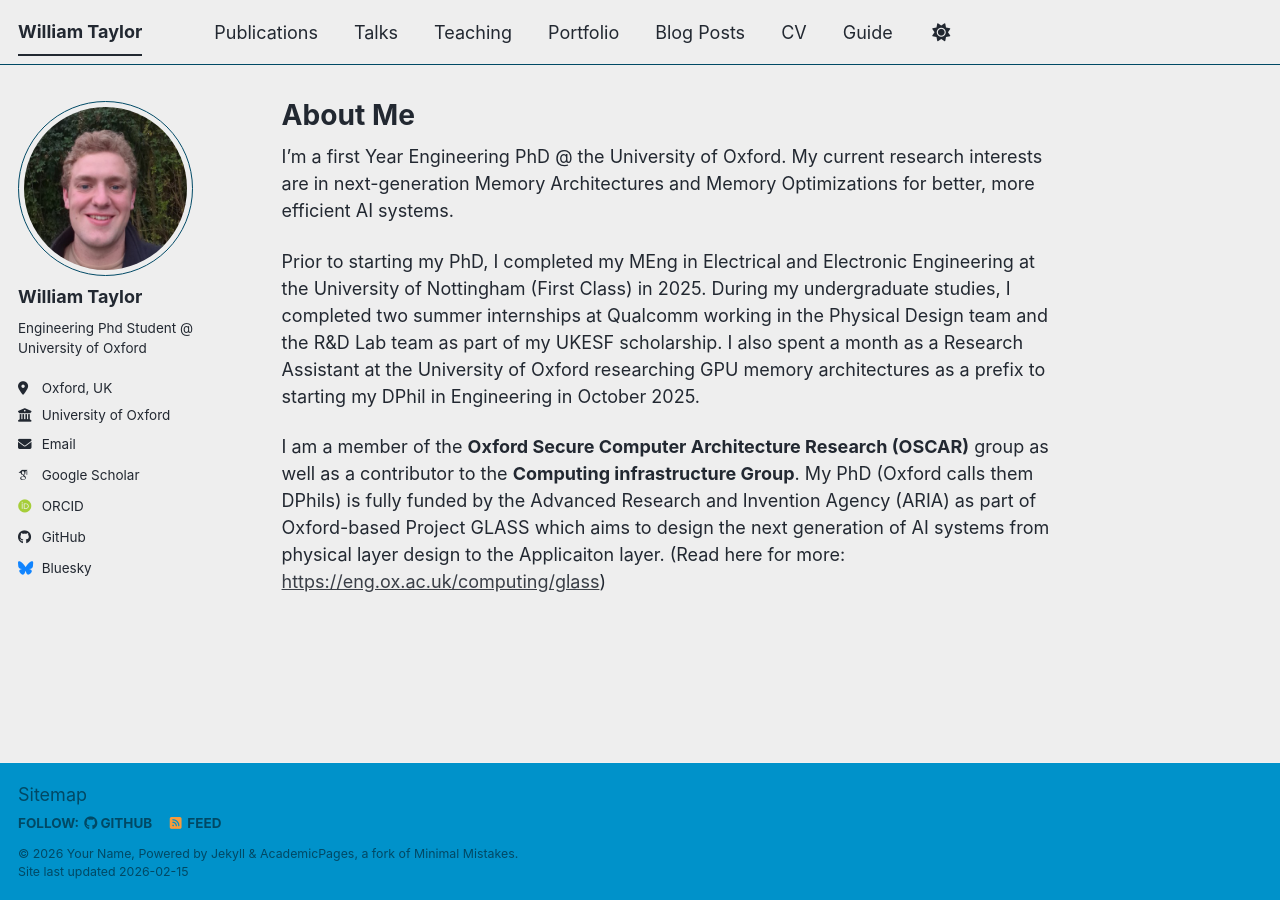
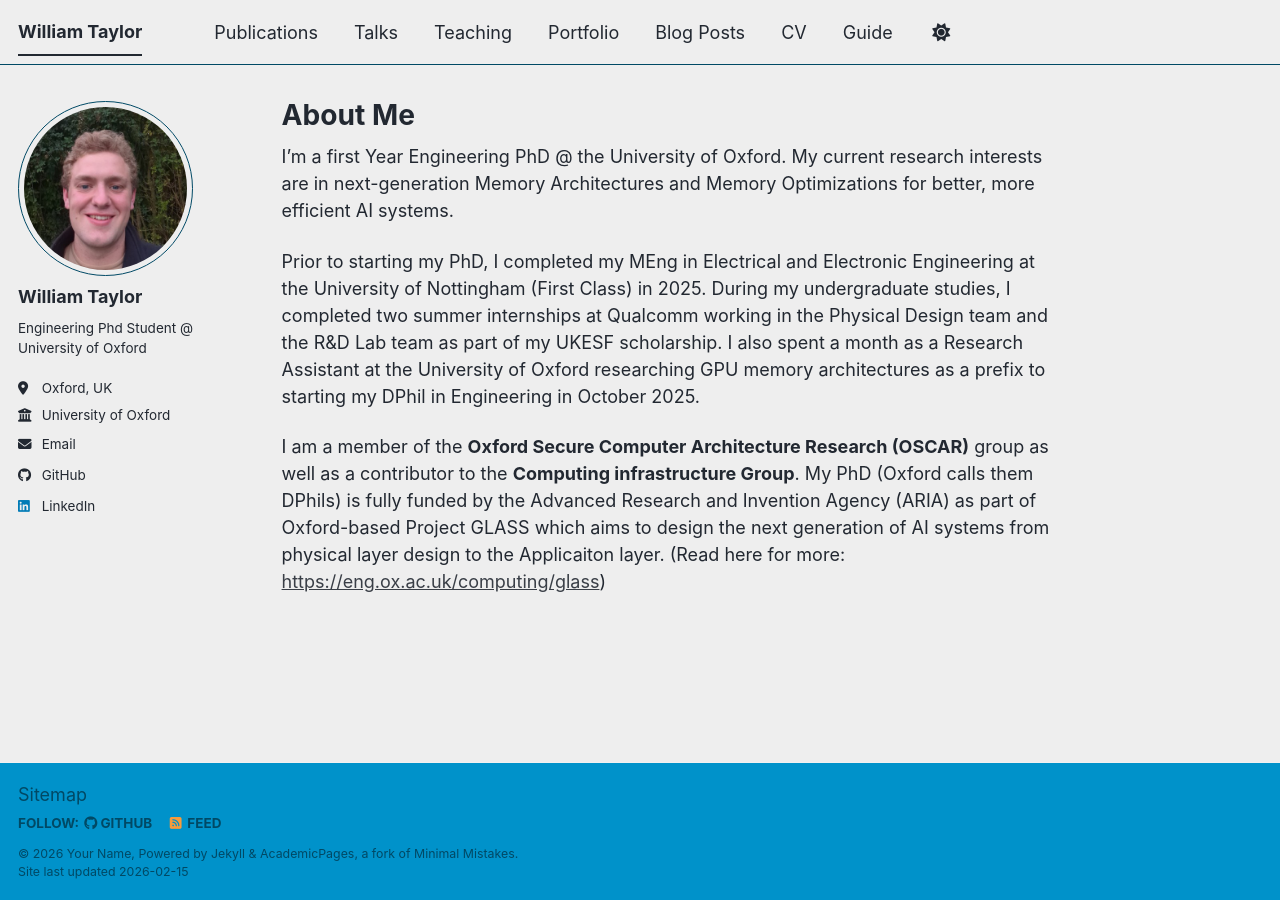
Before and after one commit to w-p-taylor/w-p-taylor.github.io, a Jekyll site: the page built from _pages/about.md, in a window 1280 px wide. Built offline with Jekyll 4.4.1, drawn with Linux system fonts in a browser that asks for light colours; some web fonts are replaced; a script bundle is joined from its source files by our own code; library files that are not in the unit come from our copies; some of the changed lines change nothing that is shown.

Commit message:
Update _config.yml

```diff
--- a/_config.yml
+++ b/_config.yml
@@ -31,15 +31,15 @@ author:
   location         : "Oxford, UK"
   employer         : "University of Oxford"
   uri              : # URL
-  email            : "none@example.org"
+  email            : "william dot taylor at ox dot ac dot uk"
 
   # Academic websites
   academia         : # URL
   arxiv            : # URL - Update with the correct link to your profile
-  googlescholar    : "https://scholar.google.com/citations?user=PS_CX0AAAAAJ"
+  googlescholar    : #
   inspire-hep      : # URL
   impactstory      : # URL
-  orcid            : "https://orcid.org/yourorcidurl"
+  orcid            : #
   semantic         : # URL
   ssrn             : # URL
  # pubmed           : "https://www.ncbi.nlm.nih.gov/pubmed/?term=john+snow"
@@ -52,13 +52,13 @@ author:
   bitbucket        : # Username - Update with your username on the site
   codepen          : # Username
   dribbble         : # Username
-  github           : "academicpages"
+  github           : "w-p-taylor"
   kaggle           : # Username
   stackoverflow    : # User number or user number and name (i.e., use "1" or "1/jeff-atwood")
 
   # Social media
   artstation       : # Username
-  bluesky          : "bsky.app" # Replace this with you Bluesky username
+  bluesky          : # Replace this with you Bluesky username
   facebook         : # Username
   flickr           : # Username
   foursquare       : # Username
@@ -67,7 +67,7 @@ author:
   keybase          : # Username
   instagram        : # Username
   lastfm           : # Username
-  linkedin         : # Username
+  linkedin         : "william-taylor-433249167"
   mastodon         : # URL
   medium           : # URL
   pinterest        : # Username
```
